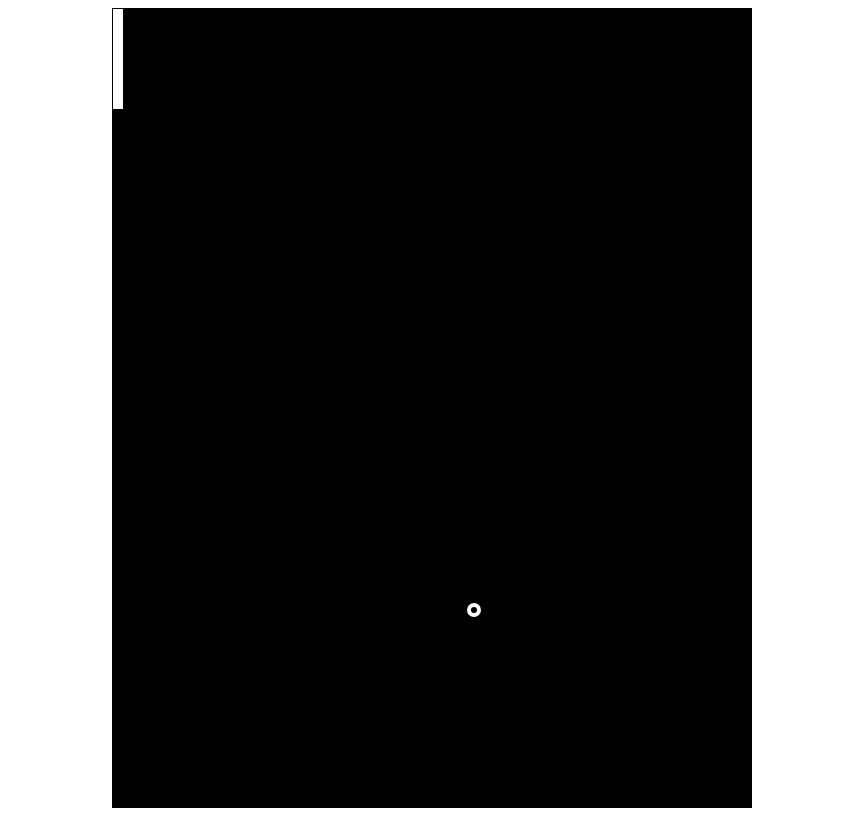
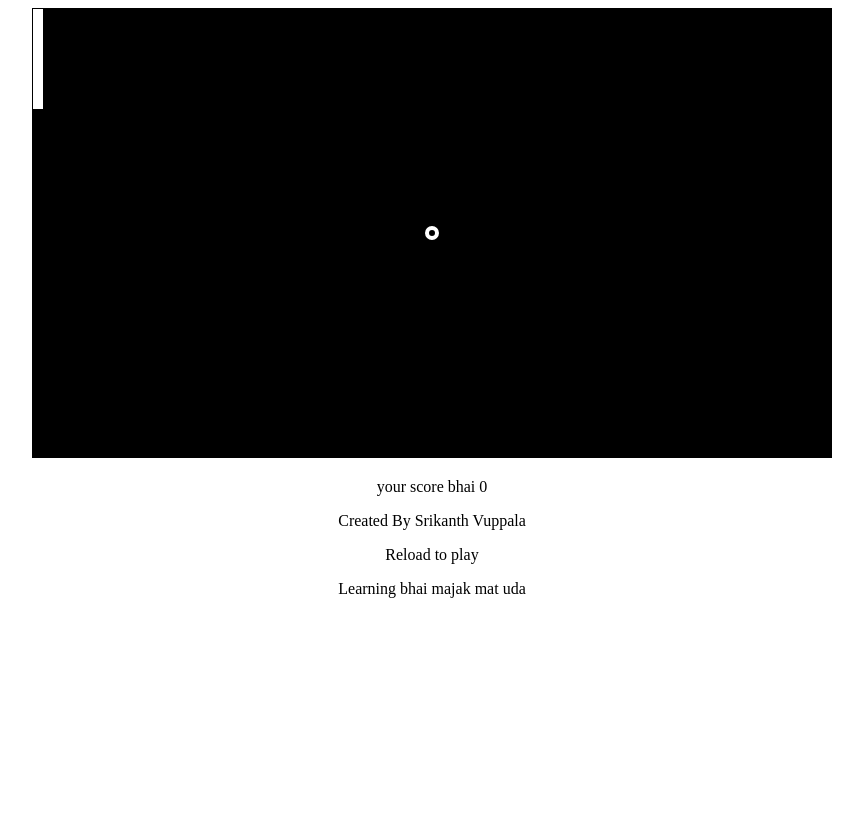
Before and after one commit to SrikanthVuppala7/tetris, a plain HTML site: page index.html in a window 1280 px wide. Shown: the whole page, without its empty margins (208-1071 px from the left). Drawn offline with Linux system fonts and the light colour scheme.

Commit message:
final commit

```diff
--- a/index.html
+++ b/index.html
@@ -11,5 +11,9 @@
     <canvas id ='my_canvas'>
 
     </canvas>
+    <p id ='gameover'></p>
+    <p> Created By Srikanth Vuppala</p>
+    <p> Reload to play</p>
+    <p>Learning bhai majak mat uda</p>
 </body>
 </html>
--- a/script.js
+++ b/script.js
@@ -1,6 +1,6 @@
 let canvs=document.getElementById('my_canvas');
-let c1=window.innerWidth;
-let c2=window.innerHeight;
+let c1=1600;
+let c2=450;
 canvs.height=c2;
 canvs.width=c1/2;
 canvs.style.backgroundColor='black';
@@ -40,6 +40,15 @@ class Circle
                 this.dx=-this.dx;
                 this.dy=rect.dy;
                 this.hitcnt+=1;
+            }
+            else
+            {
+                this.xpos=c1/4;
+                this.ypos=c2/2;
+                this.speed=0;
+                this.dx=0;
+                this.dy=0;
+                display();
             }
         }
         if(this.ypos>c2)
@@ -91,7 +100,7 @@ function moveRectangle()
     requestAnimationFrame(moveRectangle);
     rect.update();
 }
-let ball=new Circle(c1/4,c2/2,2,'white',2);
+let ball=new Circle(c1/4,c2/2,2,'white',6);
 ball.draw(context);
 moveBall();
 let y=1;
@@ -102,10 +111,10 @@ moveRectangle();
 document.addEventListener('keypress',(e)=>{
     switch(e.key)
     {
-        case 'w':y=3;
+        case 'w':y=5;
         console.log('w');
         break;
-        case 's':y=-3;
+        case 's':y=-5;
         console.log('s');
         break;
         default : y=0;
@@ -113,7 +122,9 @@ document.addEventListener('keypress',(e)=>{
     }
     rect.keychange(y);
 })
-function gameOver()
+
+function display()
 {
-    console.log(ball.hitcnt);
+    let gameover=document.getElementById('gameover');
+    gameover.innerText=`your score bhai ${ball.hitcnt}`;
 }
```
